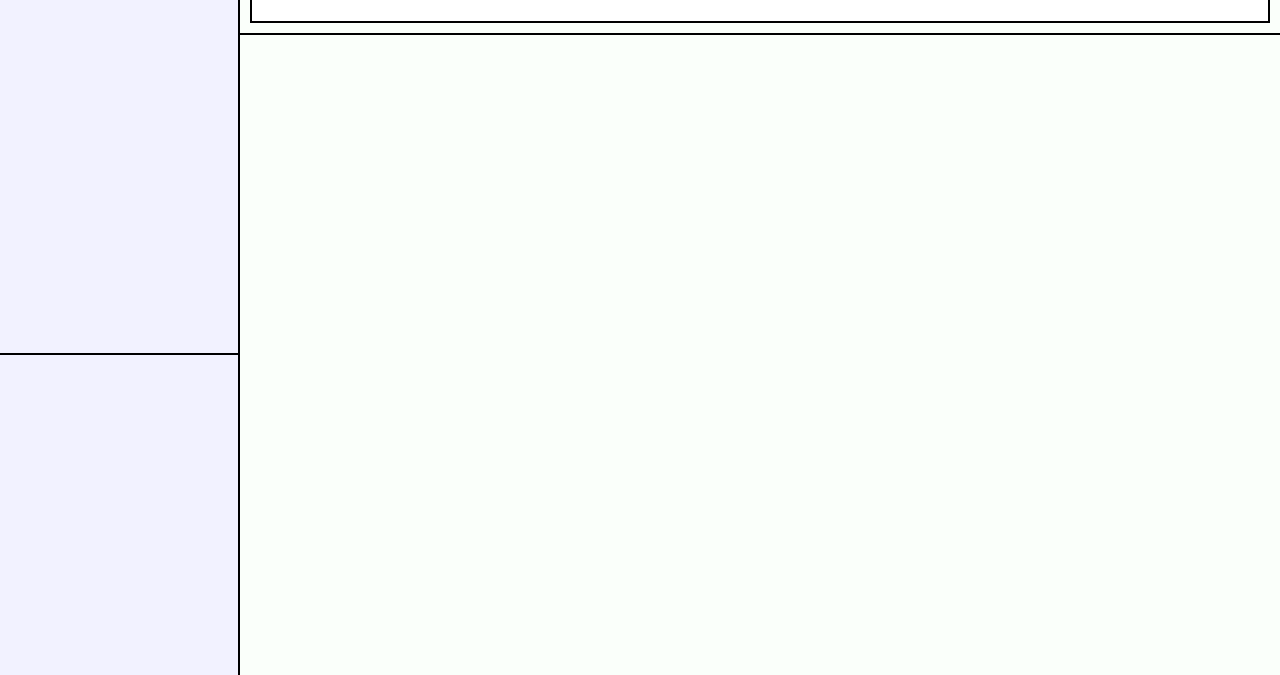
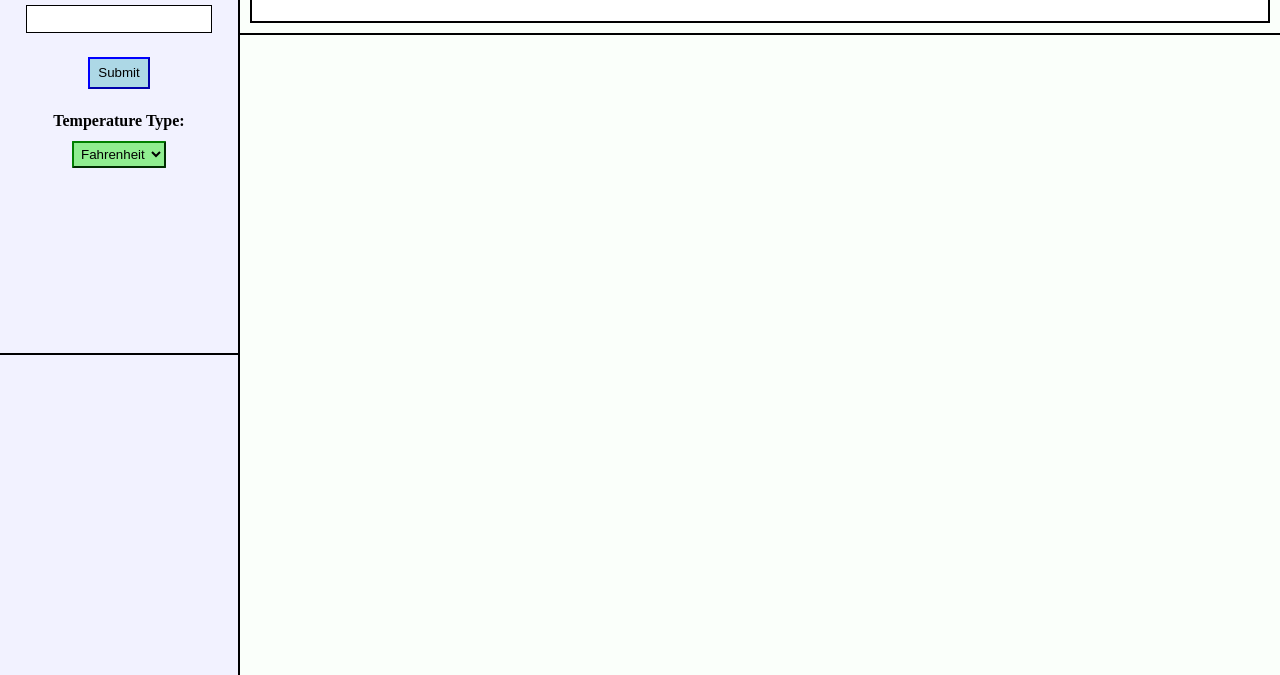
Before and after one commit to xavpav9/odin-weather-app, a website built with webpack: page src/template.html in a window 1280 px wide. Shown: the part 125-800 px from the top of the page. Built offline with nearby package versions, Linux system fonts and the light colour scheme.

Commit message:
Add styling to options box

```diff
--- a/src/style.css
+++ b/src/style.css
@@ -25,11 +25,78 @@ body {
   }
 }
 
+button, select {
+  cursor: pointer;
+}
+
 div.options {
   grid-row: 1 / 3;
   background-color: #f2f2ff;
   border-bottom: 2px solid black;
   border-right: 2px solid black;
+
+  h1 {
+    text-align: center;
+    margin-bottom: 40px;
+  }
+
+  form {
+    display: grid;
+    grid-template: 2fr 1fr 2fr / 1fr;
+    row-gap: 20px;
+
+    label {
+      margin-bottom: 8px;
+      font-weight: 700;
+    }
+
+    #location {
+      appearance: none;
+      border: thin solid black;
+      padding: 0.2rem;
+      font-family: "Arial", sans-serif, system-ui;
+
+      &:focus {
+        outline: 2px solid blue;
+      }
+    }
+
+    #temp-type {
+      appearance: base-select;
+      border: 2px outset green;
+      border-radius: 1px;
+      background-color: #90ee90;
+      padding: 0.2rem;
+      transition: background-color 1s;
+
+      &:hover {
+        background-color: #80de80;
+      }
+    }
+
+    .location, .temp-type {
+      display: flex;
+      flex-direction: column;
+      align-items: center;
+    }
+
+    .buttons {
+      display: flex;
+      justify-content: center;
+      align-items: center;
+
+      button.submit {
+        padding: 4px 8px;
+        background-color: #add8e6;
+        border: 2px outset blue;
+        transition: background-color 1s;
+
+        &:hover {
+          background-color: #9dc8d6;
+        }
+      }
+    }
+  }
 
 }
 
--- a/src/template.html
+++ b/src/template.html
@@ -10,8 +10,20 @@
     <div class="options">
       <h1>Weather App</h1>
       <form method="" action="">
-        <input type="text" name="location" id="location">
-        <button class="submit">Submit</button>
+        <div class="location">
+          <label for="temp-type">Location: </label>
+          <input type="text" name="location" id="location">
+        </div>
+        <div class="buttons">
+          <button class="submit">Submit</button>
+        </div>
+        <div class="temp-type">
+          <label for="temp-type">Temperature Type: </label>
+          <select name="temp-type" id="temp-type">
+            <option value="fahrenheit">Fahrenheit</option>
+            <option value="celsius">Celsius</option>
+          </select>
+        </div>
       </form>
     </div>
     <div class="day-scroller">
```
